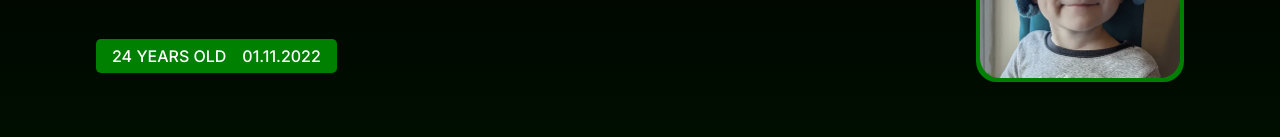
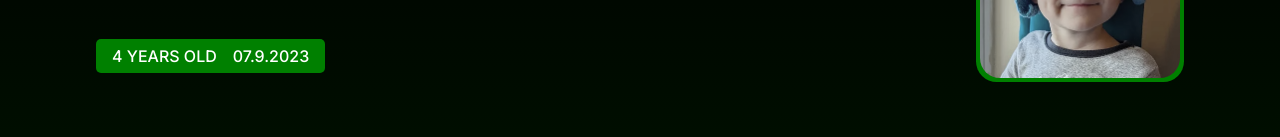
Before and after one commit to bbrazis/birthday-site, a website built with Vite: page index.html in a window 1280 px wide. Shown: the part 174-311 px from the top of the page. Built offline with nearby package versions, Linux system fonts and the light colour scheme.

Commit message:
copy change

```diff
--- a/index.html
+++ b/index.html
@@ -10,8 +10,8 @@
             <div class="header-left">
                 <h1>Today is <span class="gradient-text">James's</span> birthday 🎉</h1>
                 <ul class="age-box">
-                    <li><h2 id="bday-age">24 years old</h2></li>
-                    <li><h4 id="bday-date">01.11.2022</h4></li>
+                    <li><h2 id="bday-age">4 years old</h2></li>
+                    <li><h4 id="bday-date">07.9.2023</h4></li>
                 </ul>
             </div>
             <div class="header-right">
```
